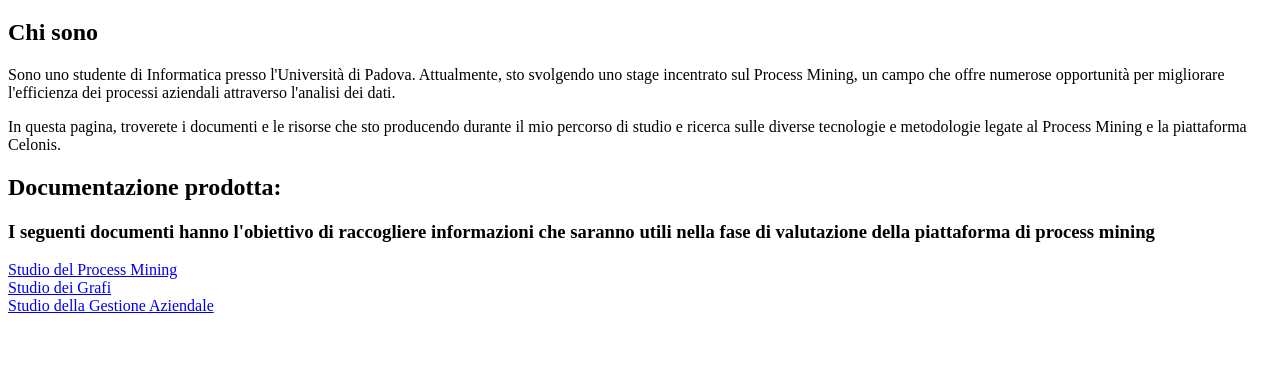
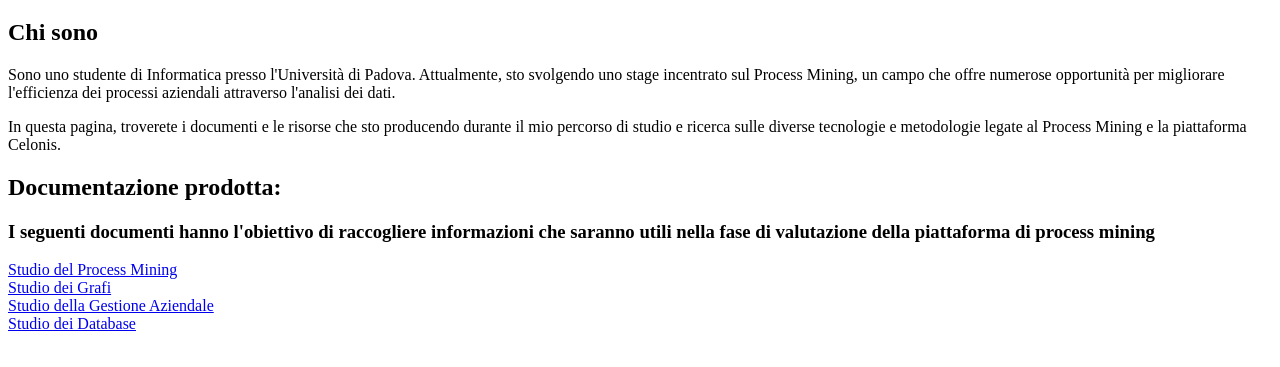
Before and after one commit to surrend-15min/TirocinioDocInterni, a plain HTML site: page index.html in a window 1280 px wide. Shown: the part 61-428 px from the top of the page. Drawn offline with Linux system fonts and the light colour scheme.

Commit message:
Update index.html

```diff
--- a/index.html
+++ b/index.html
@@ -20,5 +20,6 @@
       <a href="./DocumentazioneProdotta/ProcessMining.pdf" target="_blank">Studio del Process Mining</a></br>
       <a href="./DocumentazioneProdotta/Grafi.pdf" target="_blank">Studio dei Grafi</a></br>
       <a href="./DocumentazioneProdotta/GestioneAziendale.pdf" target="_blank">Studio della Gestione Aziendale</a></br>
+      <a href="./DocumentazioneProdotta/Database.pdf" target="_blank">Studio dei Database</a></br>
     </div>
   </body>
```
